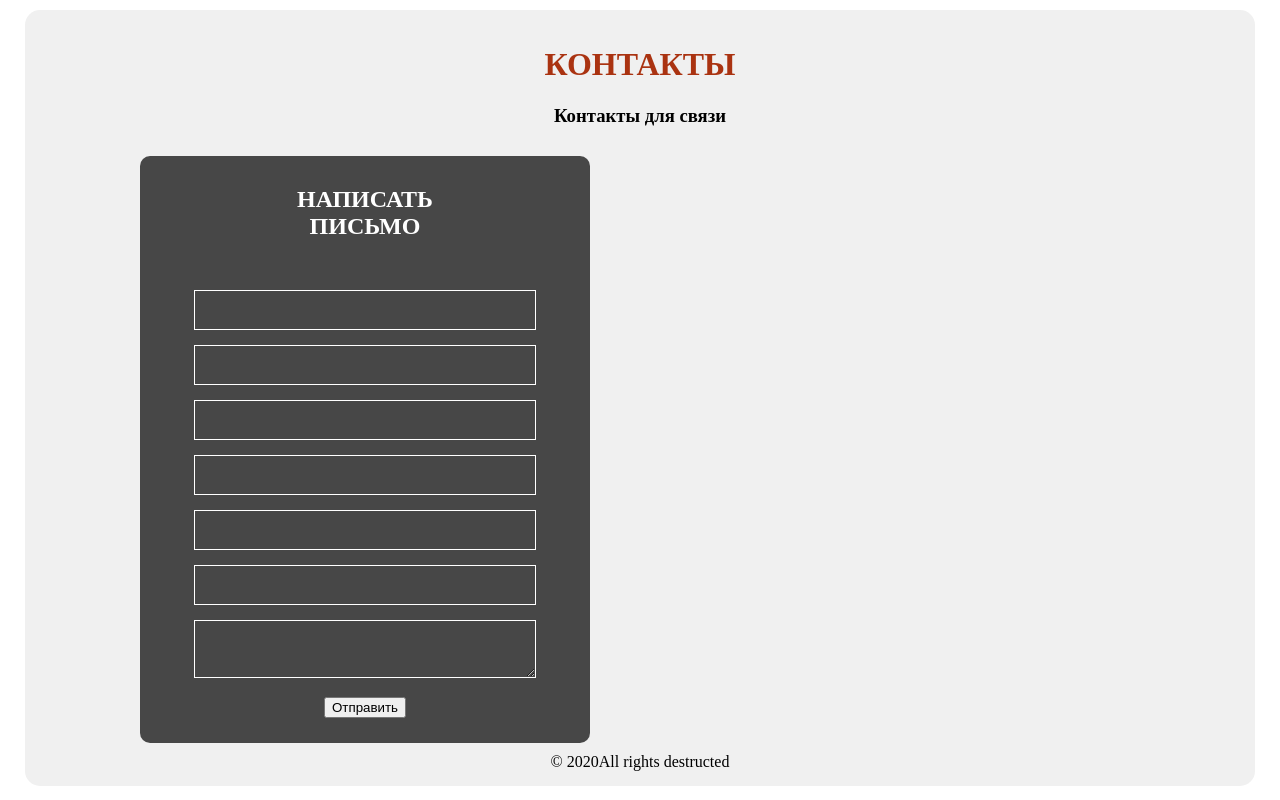
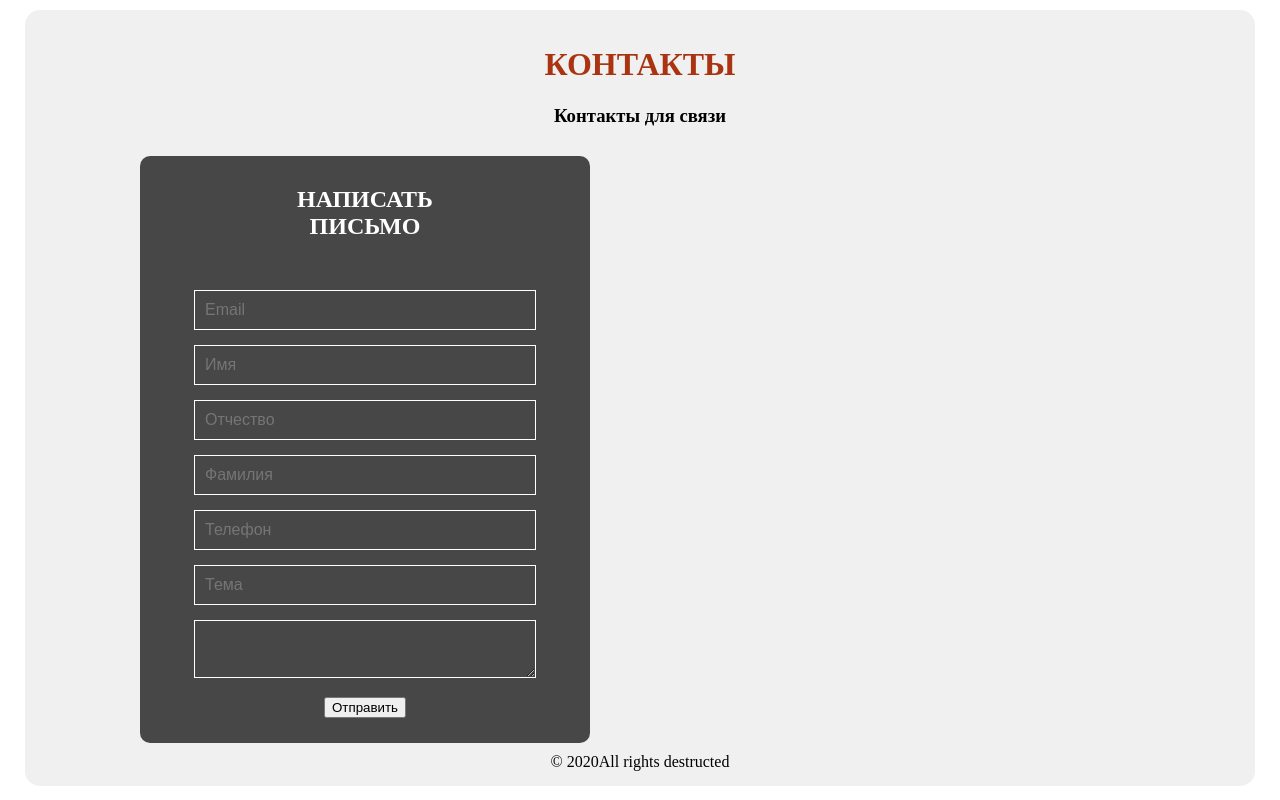
Before and after one commit to svoyparen/nuxtcontacts, a Nuxt app: page / in a window 1280 px wide. Built offline with nearby package versions, Linux system fonts and the light colour scheme.

Commit message:
Add files via upload

```diff
--- a/components/FormInput.vue
+++ b/components/FormInput.vue
@@ -22,6 +22,7 @@
 		props: {
 			value: null,
 			label: { type: String, default: null },
+			placeholder: { type: String, default: null },
 			type: { type: String, default: 'field' },
 		},
 
```
